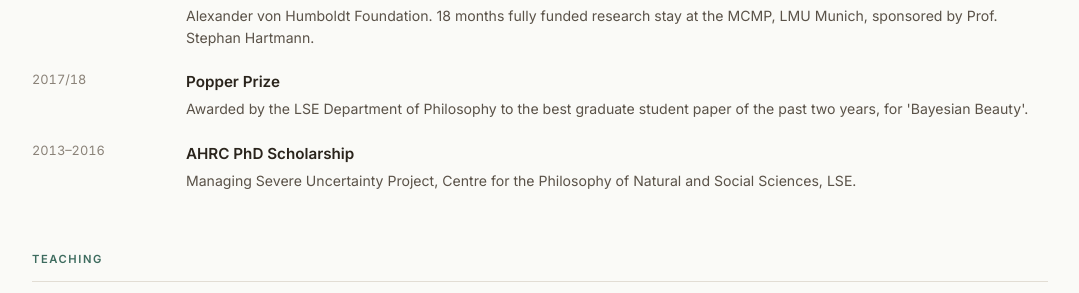
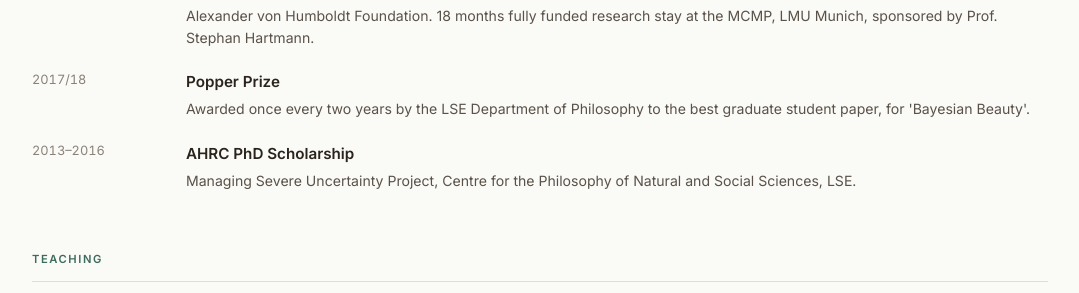
Before and after one commit to capt-c/silvia-milano-website, a Jekyll site: the page built from silvia-milano-site/cv.html, in a window 1280 px wide and 900 px high, scrolled down 3700 px. Shown: the part 160-453 px from the top of the window, without its empty margins (100-1179 px from the left). Built offline with Jekyll 4.4.1, drawn with Linux system fonts in a browser that asks for light colours; some web fonts are replaced.

Commit message:
Update cv.html

```diff
--- a/silvia-milano-site/cv.html
+++ b/silvia-milano-site/cv.html
@@ -298,7 +298,7 @@ description: "Academic CV of Silvia Milano — philosopher at TU Munich working
       <span class="cv-year">2017/18</span>
       <div class="cv-body">
         <strong>Popper Prize</strong>
-        <p>Awarded by the LSE Department of Philosophy to the best graduate student paper of the past two years, for 'Bayesian Beauty'.</p>
+        <p>Awarded once every two years by the LSE Department of Philosophy to the best graduate student paper, for 'Bayesian Beauty'.</p>
       </div>
     </div>
 
```
